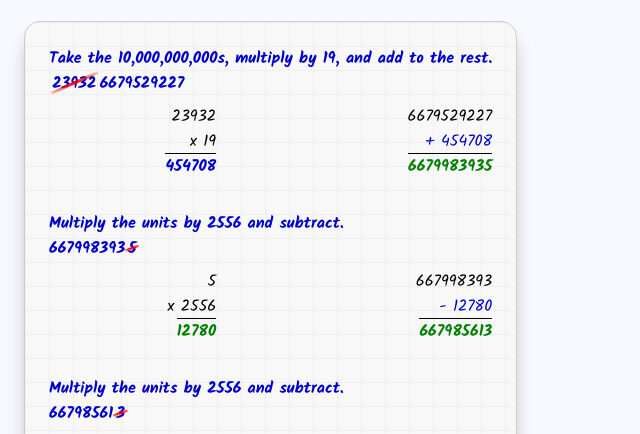
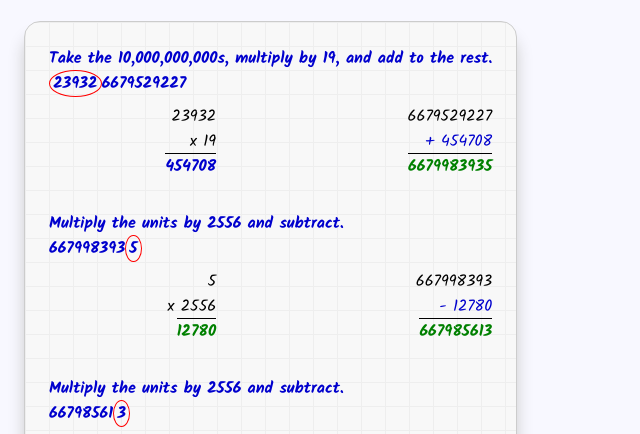
Before and after one commit to aimeerivers/the-aimee-rivers-test, a plain HTML site: page index.html in a window 1280 px wide. Shown: the part 366-800 px from the top of the page, without its empty margins (0-640 px from the left). Drawn offline with Linux system fonts and the light colour scheme.

Commit message:
feat: Use a circle instead of a janky dash

```diff
--- a/index.css
+++ b/index.css
@@ -55,22 +55,13 @@ s {
   position: relative;
   padding: 0 0.2em;
   text-decoration: none;
+  border: 1px solid red;
+  border-radius: 50%;
 }
 
 em {
   color: mediumblue;
   font-style: normal;
-}
-
-s::before {
-  content: '';
-  position: absolute;
-  top: 50%;
-  left: 0px;
-  width: 100%;
-  height: 3px;
-  background: linear-gradient(15deg, transparent, red, transparent);
-  transform: translateY(-50%) rotate(-25deg);
 }
 
 #maths {
```
